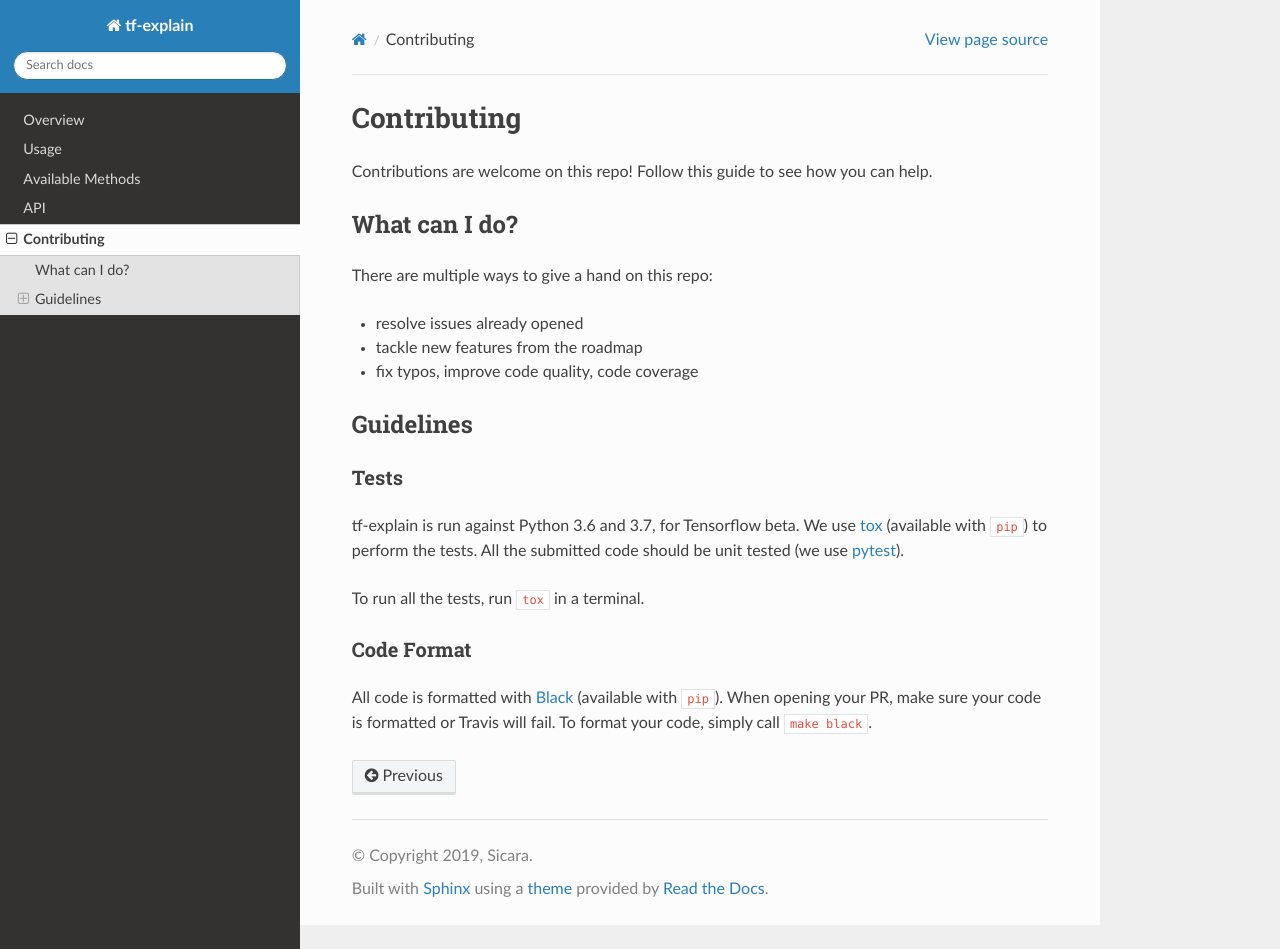
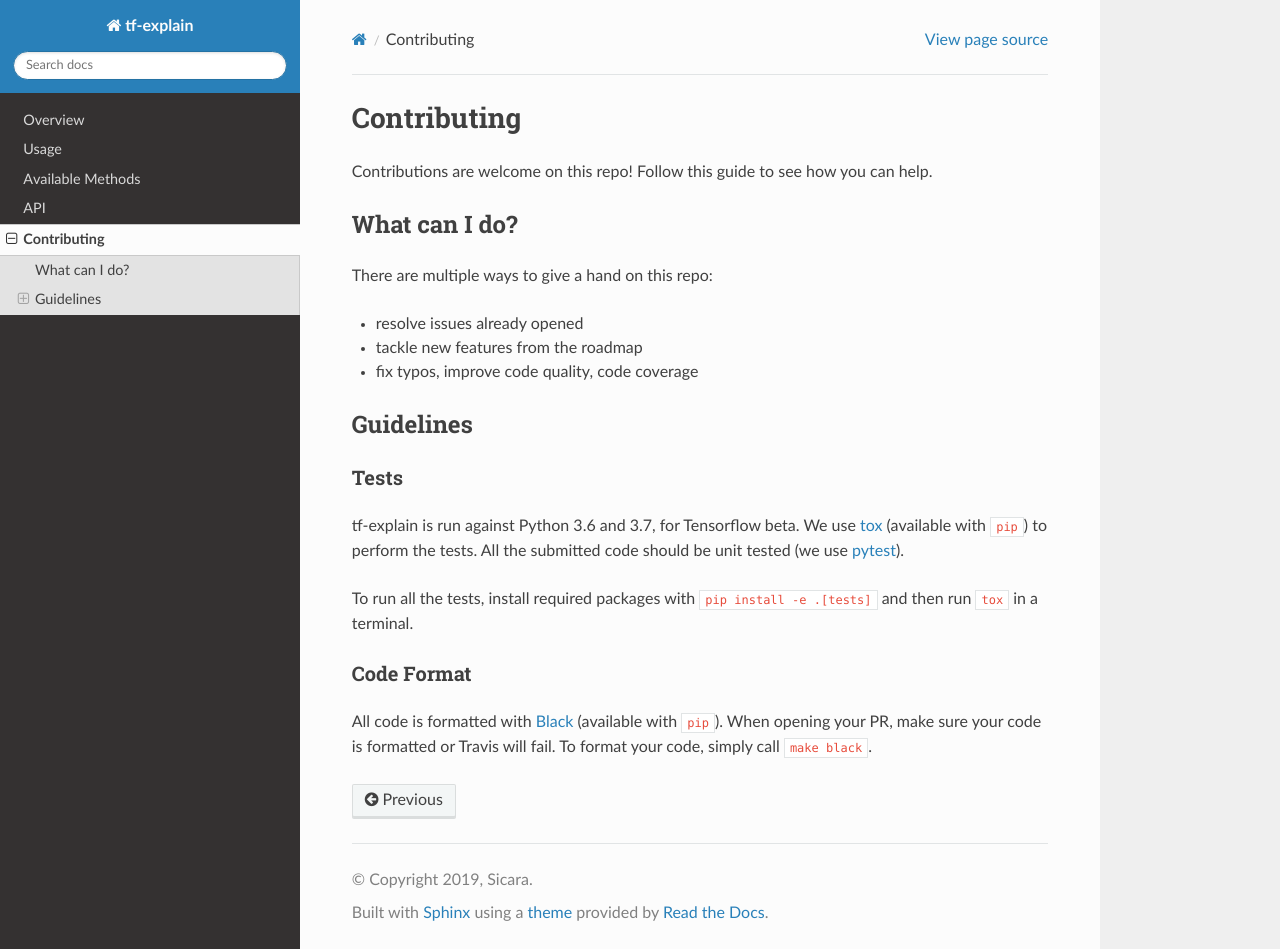
Before and after one commit to sicara/tf-explain, a Sphinx documentation site: the page built from docs/source/contribute.rst, in a window 1280 px wide and 949 px high. Built offline with Sphinx 7.4.7 and the Read the Docs theme 2.0.0, drawn with Linux system fonts in a browser that asks for light colours.

```diff
--- a/docs/source/contribute.rst
+++ b/docs/source/contribute.rst
@@ -22,7 +22,8 @@ tf-explain is run against Python 3.6 and 3.7, for Tensorflow beta. We use
 `tox <https://github.com/pytest-dev/pytest>`_ (available with :code:`pip`) to perform the tests.
 All the submitted code should be unit tested (we use `pytest <https://github.com/pytest-dev/pytest>`_).
 
-To run all the tests, run :code:`tox` in a terminal.
+To run all the tests, install required packages with :code:`pip install -e .[tests]` and then run :code:`tox` in a
+terminal.
 
 Code Format
 ^^^^^^^^^^^
```
Also changed, not shown: CONTRIBUTING.md (+1 -1 lines).
